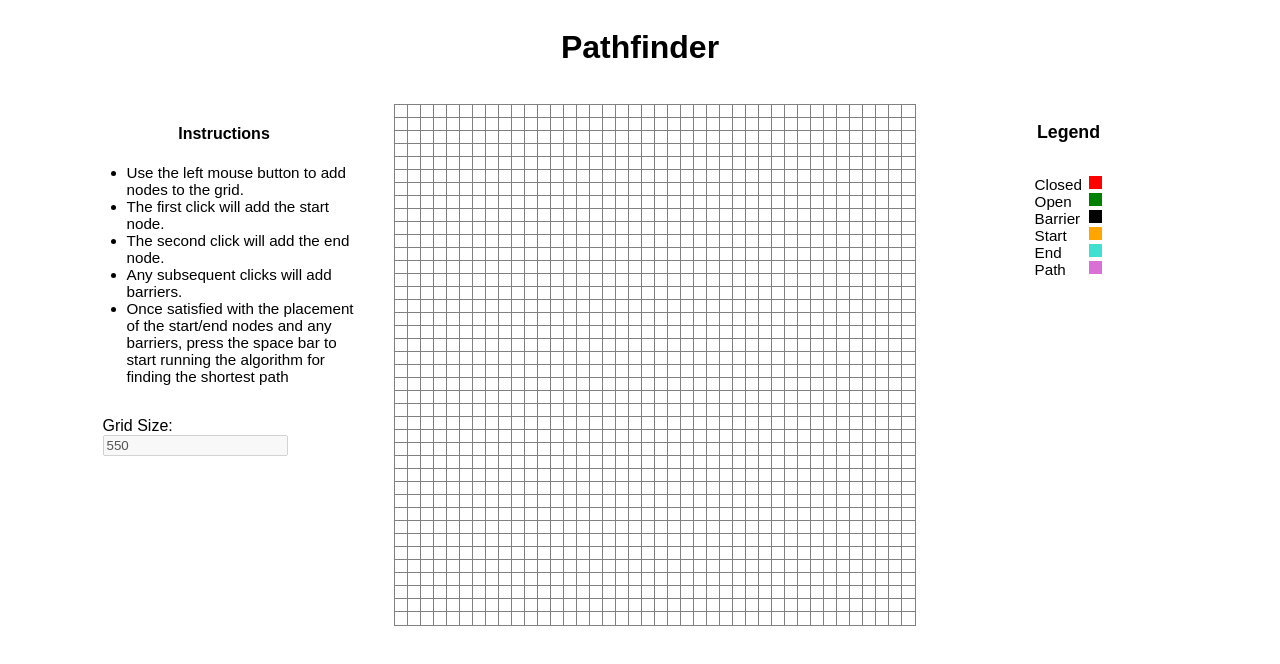
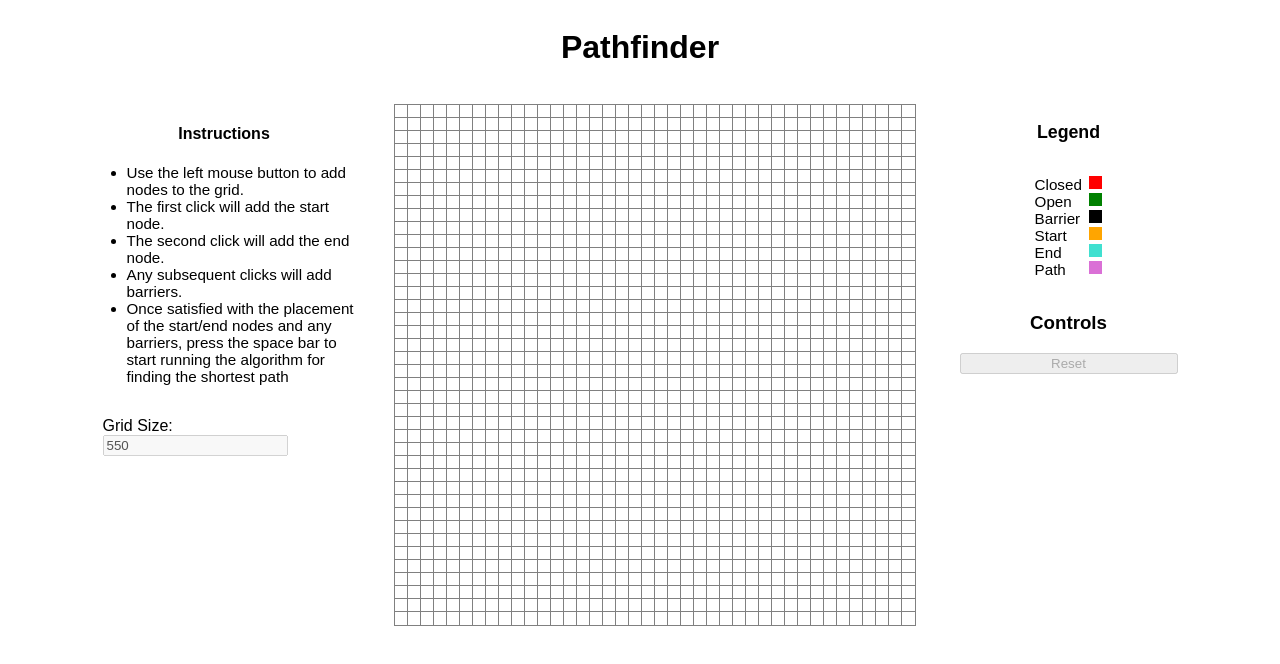
Before and after one commit to jason-nordheim/pathfinder, a React (Vite) app: page / in a window 1280 px wide. Shown: the top 664 px of the page. Built offline with nearby package versions, Linux system fonts and the light colour scheme.

Commit message:
started creating controls

```diff
--- a/src/App.tsx
+++ b/src/App.tsx
@@ -1,3 +1,4 @@
+import { Controls } from "./components/Controls";
 import { Grid } from "./components/Grid";
 import { Legend } from "./components/Legend";
 import { DEFAULT_GRID_WIDTH, useAppSelector } from "./state";
@@ -39,6 +40,7 @@ function App() {
         <Grid />
         <aside style={{ minWidth: "250px" }}>
           <Legend />
+          <Controls />
         </aside>
       </div>
     </div>
--- /dev/null
+++ b/src/components/Controls.tsx
@@ -0,0 +1,21 @@
+import { useAppSelector } from "../state";
+
+export const Controls = () => {
+  const start = useAppSelector((state) => state.start);
+  const end = useAppSelector((state) => state.end);
+  return (
+    <div
+      id="controls"
+      style={{
+        display: "flex",
+        flexDirection: "column",
+        justifyContent: "center",
+        margin: "1em",
+        fontFamily: "sans-serif",
+      }}
+    >
+      <h3 style={{ textAlign: "center" }}>Controls</h3>
+      <button disabled={Boolean(!start || !end)}>Reset</button>
+    </div>
+  );
+};
```
